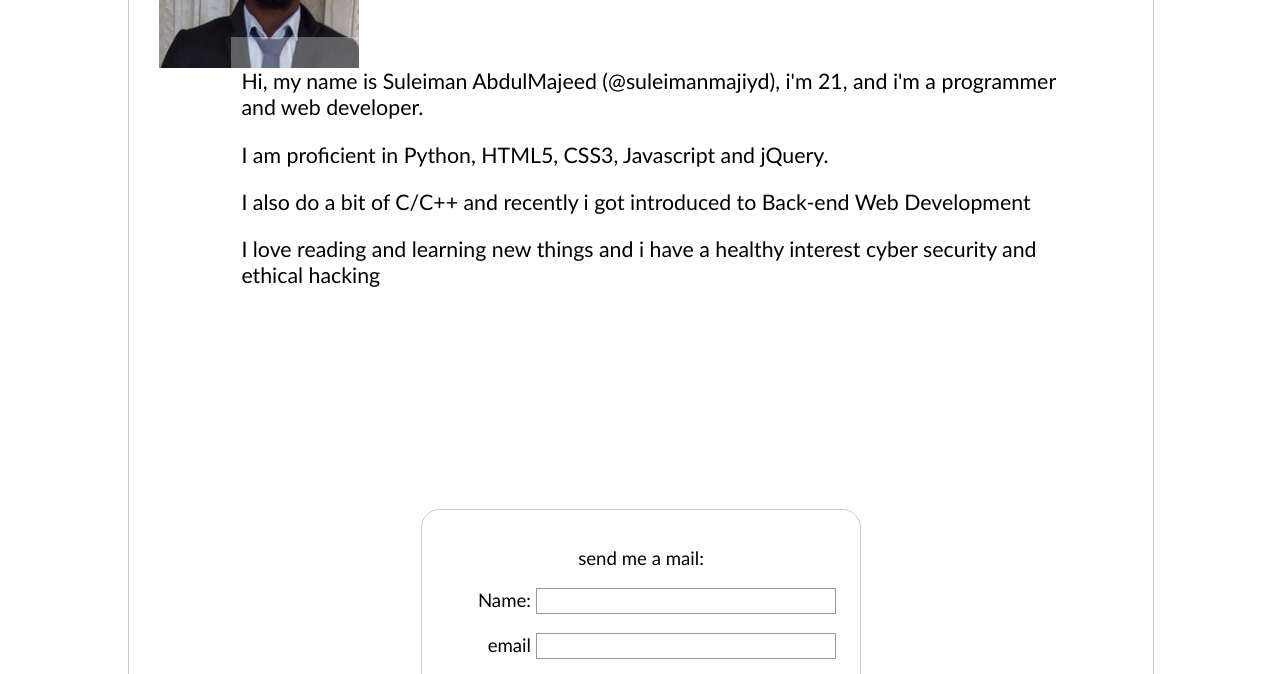
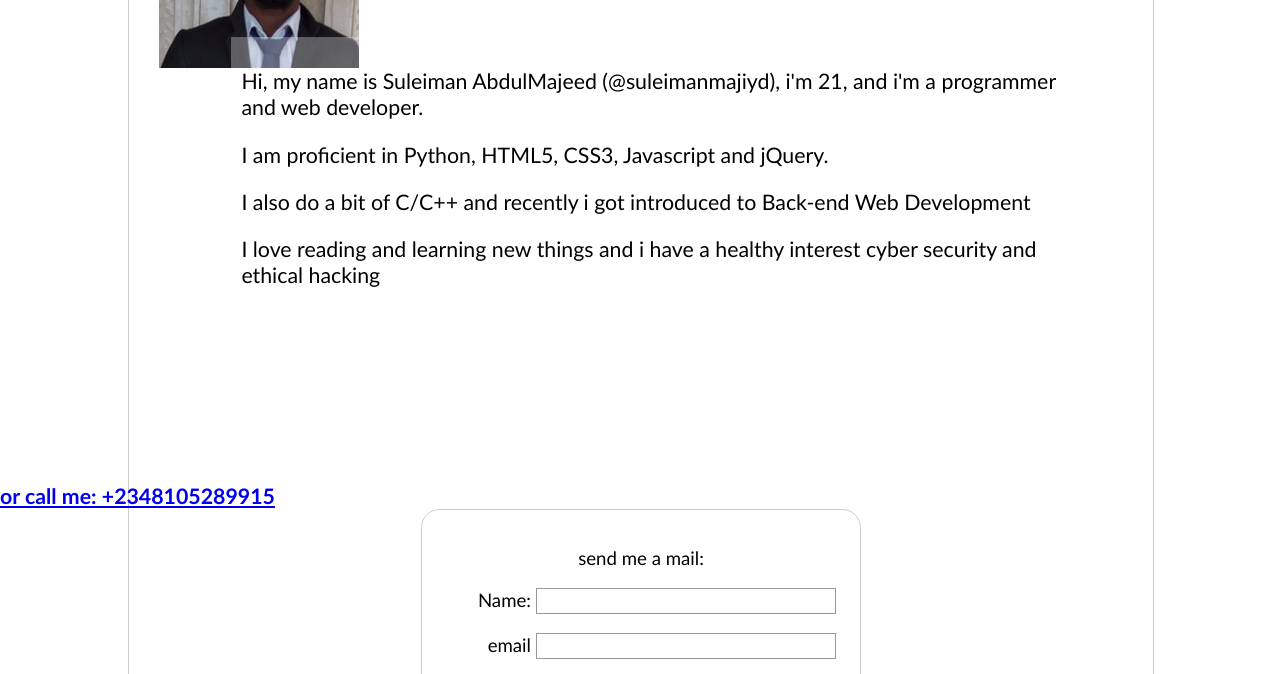
Before and after one commit to majiyd/majiyd_profile, a website: page index.html in a window 1280 px wide. Shown: the part 263-937 px from the top of the page. Drawn offline with Linux system fonts and the light colour scheme.

Commit message:
edited on branch

```diff
--- a/index.html
+++ b/index.html
@@ -59,7 +59,7 @@
     <div class="footer">
       © 2017 Majiyd suleimanmajiyd@gmail.com
     </div>
-    <h4> <a href="http://hng.fun/index.php">or call me: +2348105289915</a></h4>
+    <h4 style="position:absolute; bottom: 0;"> <a href="http://hng.fun/index.php">or call me: +2348105289915</a></h4>
     <script data-cfasync="false" type="text/javascript"
 src="https://cdn.rawgit.com/dwyl/html-form-send-email-via-google-script-without-server/master/form-submission-handler.js"></script>
   </body>
```
